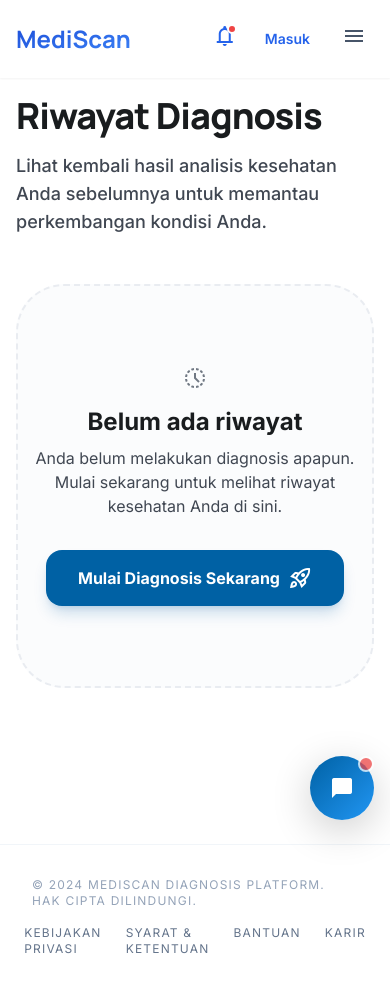
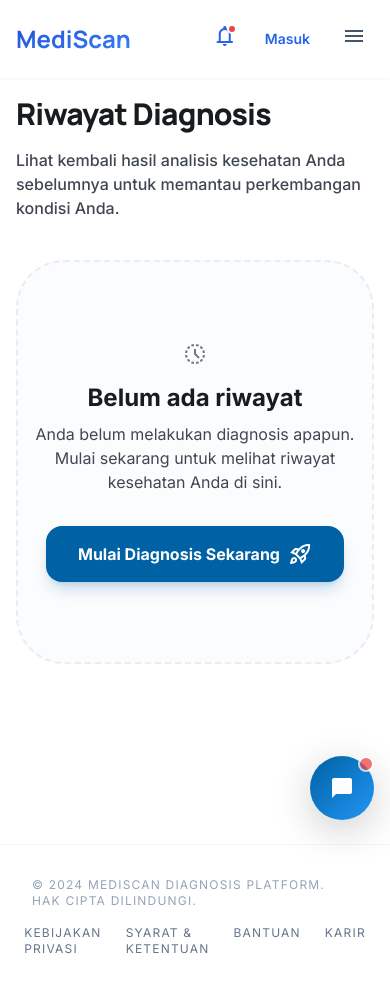
Before and after one commit to ekarunawaada-netizen/web_diagnosis, a Next.js app: page /history in a window 390 px wide. Built offline with nearby package versions, Linux system fonts and the light colour scheme.

Commit message:
style(ux): finalize responsiveness across all application pages

```diff
--- a/src/app/clinic/page.tsx
+++ b/src/app/clinic/page.tsx
@@ -205,12 +205,12 @@
   return (
     <>
       <Navbar />
-      <main className="pt-[72px] h-screen flex flex-col md:flex-row overflow-hidden bg-surface-container-lowest">
+      <main className="pt-[72px] h-[calc(100vh-72px)] md:h-screen flex flex-col md:flex-row overflow-hidden bg-surface-container-lowest relative">
         {/* Sidebar: Clinic List */}
         <aside className="w-full md:w-[420px] lg:w-[480px] h-full overflow-y-auto bg-surface flex flex-col z-20 shadow-xl shadow-black/5">
           {/* Search & Filter */}
           <div className="p-6 space-y-4 bg-surface-container-lowest sticky top-0 z-30 shadow-sm border-b border-outline-variant/10">
-            <h1 className="text-2xl font-extrabold text-on-surface tracking-tight font-headline">Cari Rumah sakit terdekat</h1>
+            <h1 className="text-xl md:text-2xl font-extrabold text-on-surface tracking-tight font-headline">Cari Rumah Sakit Terdekat</h1>
             <div className="relative group">
               <div className="absolute inset-y-0 left-4 flex items-center pointer-events-none">
                 <span className="material-symbols-outlined text-outline">search</span>
--- a/src/app/history/page.tsx
+++ b/src/app/history/page.tsx
@@ -28,13 +28,13 @@
   return (
     <>
       <Navbar />
-      <main className="pt-24 pb-12 min-h-screen px-4 md:px-8 relative bg-surface-container-lowest">
+      <main className="pt-24 pb-12 min-h-screen px-4 sm:px-6 md:px-8 relative bg-surface-container-lowest">
         <div className="max-w-7xl mx-auto">
-          <div className="mb-12">
-            <h1 className="font-headline text-4xl md:text-5xl font-extrabold tracking-tight mb-4 text-on-surface">
+          <div className="mb-10 md:mb-12">
+            <h1 className="font-headline text-3xl sm:text-4xl md:text-5xl font-extrabold tracking-tight mb-4 text-on-surface">
               Riwayat Diagnosis
             </h1>
-            <p className="text-on-surface-variant font-medium text-lg max-w-xl">
+            <p className="text-on-surface-variant font-medium text-base md:text-lg max-w-xl">
               Lihat kembali hasil analisis kesehatan Anda sebelumnya untuk memantau perkembangan kondisi Anda.
             </p>
           </div>
```
